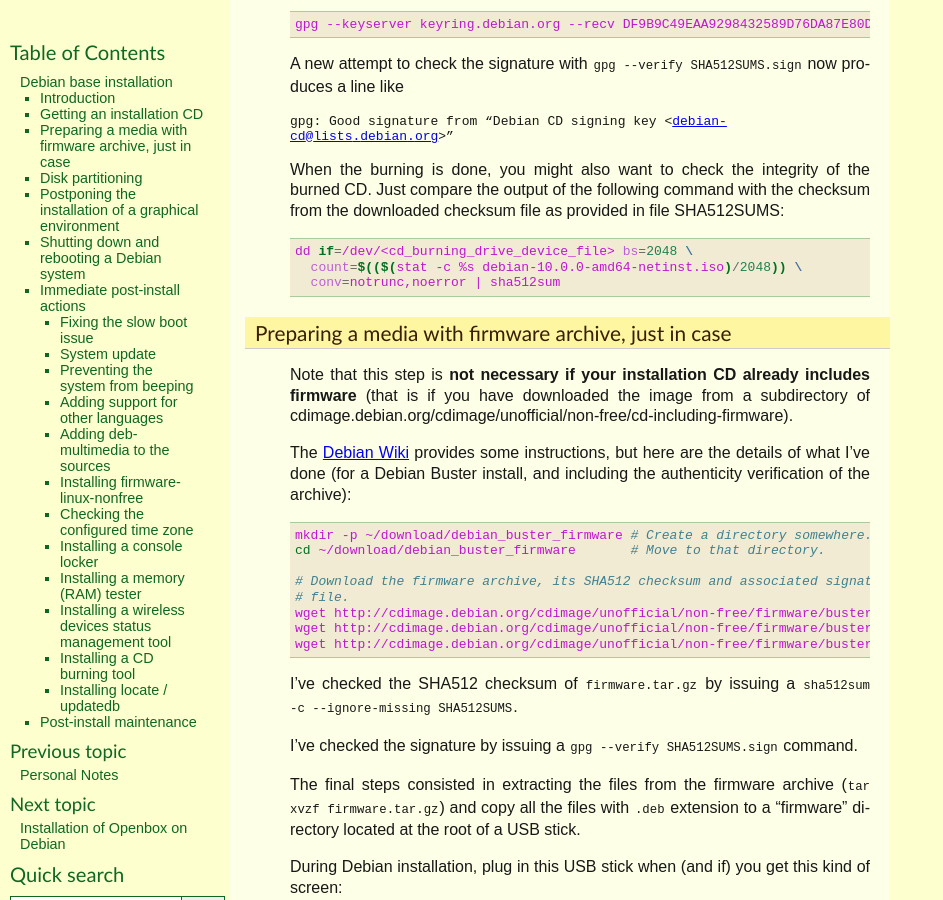
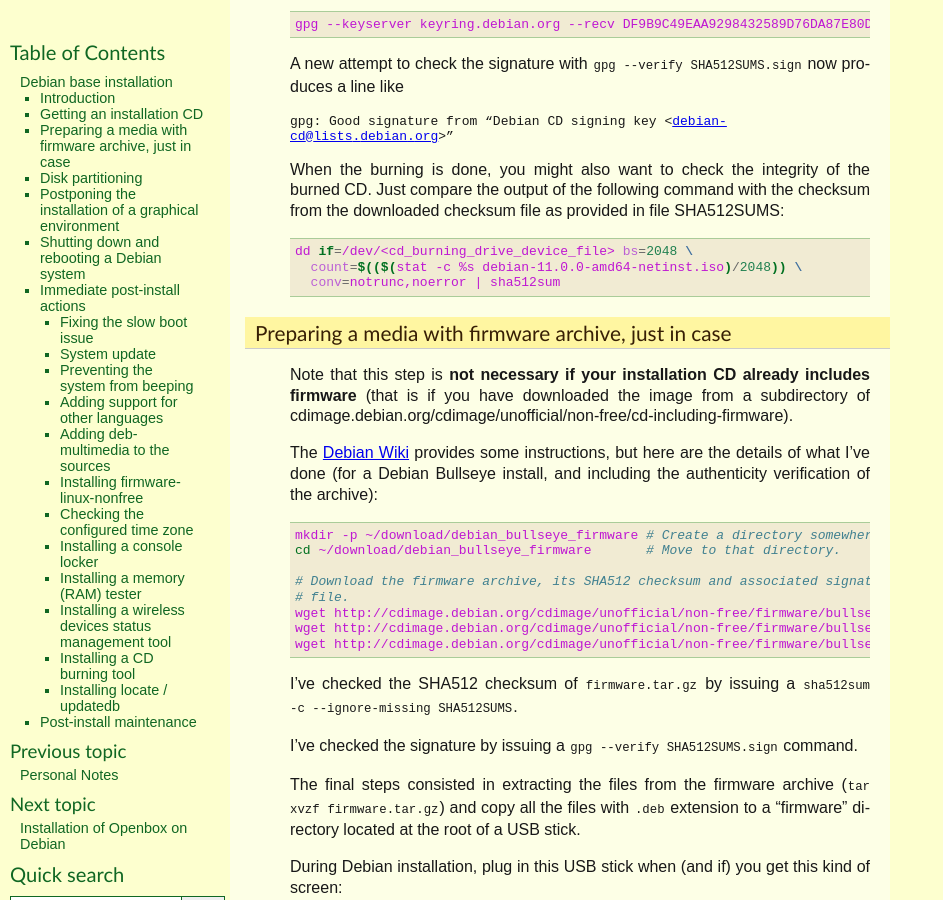
Before and after one commit to thierr26/thierr26_personal_notes_sphinx_sources, a Sphinx documentation site: the page built from source/debian_base_install.rst, in a window 1280 px wide and 900 px high, scrolled down 1517 px. Shown: the whole window, without its empty margins (0-943 px from the left). Built offline with Sphinx 7.4.7, drawn with Linux system fonts in a browser that asks for light colours; some of the changed text lies outside the part shown.

Commit message:
Update Debian base install page for Debian 11

```diff
--- a/source/debian_base_install.rst
+++ b/source/debian_base_install.rst
@@ -48,16 +48,16 @@
 If you have a fast enough internet connection and a CD burning drive, you can
 download a `small (approximately 300MB) installation image
 <https://www.debian.org/distrib/netinst>`_ and burn it to a blank CD-R.
-Commands like the ones below should do it. The example is for Debian 10.0.0
-(Buster). Note also that it is assumed that you have `cdrskin
+Commands like the ones below should do it. The example is for Debian 11.0.0
+(Bullseye). Note also that it is assumed that you have `cdrskin
 <http://scdbackup.sourceforge.net/cdrskin_eng.html>`_ installed. Run ``apt-get
 install cdrskin`` **as root** if not. Note also that the
 ``dev=<cd_burning_drive_device_file>`` option is probably not mandatory as
 cdrskin can detect CD burning devices (``cdrskin --devices`` lists the detected
 devices)::
 
-  wget https://cdimage.debian.org/debian-cd/current/amd64/iso-cd/debian-10.0.0-amd64-netinst.iso
-  cdrskin dev=<cd_burning_drive_device_file> -eject -v -data debian-10.0.0-amd64-netinst.iso
+  wget https://cdimage.debian.org/debian-cd/current/amd64/iso-cd/debian-11.0.0-amd64-netinst.iso
+  cdrskin dev=<cd_burning_drive_device_file> -eject -v -data debian-11.0.0-amd64-netinst.iso
 
 You might want to verify the authenticity of the ISO image. Download the SHA512
 checksum and associated signature file::
@@ -90,7 +90,7 @@
 from the downloaded checksum file as provided in file SHA512SUMS::
 
   dd if=/dev/<cd_burning_drive_device_file> bs=2048 \
-    count=$(($(stat -c %s debian-10.0.0-amd64-netinst.iso)/2048)) \
+    count=$(($(stat -c %s debian-11.0.0-amd64-netinst.iso)/2048)) \
     conv=notrunc,noerror | sha512sum
 
 
@@ -108,17 +108,17 @@
 cdimage.debian.org/cdimage/unofficial/non-free/cd-including-firmware).
 
 The `Debian Wiki <https://wiki.debian.org/Firmware>`_ provides some
-instructions, but here are the details of what I've done (for a Debian Buster
+instructions, but here are the details of what I've done (for a Debian Bullseye
 install, and including the authenticity verification of the archive)::
 
-  mkdir -p ~/download/debian_buster_firmware # Create a directory somewhere.
-  cd ~/download/debian_buster_firmware       # Move to that directory.
+  mkdir -p ~/download/debian_bullseye_firmware # Create a directory somewhere.
+  cd ~/download/debian_bullseye_firmware       # Move to that directory.
 
   # Download the firmware archive, its SHA512 checksum and associated signature
   # file.
-  wget http://cdimage.debian.org/cdimage/unofficial/non-free/firmware/buster/current/firmware.tar.gz
-  wget http://cdimage.debian.org/cdimage/unofficial/non-free/firmware/buster/current/SHA512SUMS
-  wget http://cdimage.debian.org/cdimage/unofficial/non-free/firmware/buster/current/SHA512SUMS.sign
+  wget http://cdimage.debian.org/cdimage/unofficial/non-free/firmware/bullseye/current/firmware.tar.gz
+  wget http://cdimage.debian.org/cdimage/unofficial/non-free/firmware/bullseye/current/SHA512SUMS
+  wget http://cdimage.debian.org/cdimage/unofficial/non-free/firmware/bullseye/current/SHA512SUMS.sign
 
 I've checked the SHA512 checksum of ``firmware.tar.gz`` by issuing a
 ``sha512sum -c --ignore-missing SHA512SUMS``.
@@ -335,10 +335,10 @@
 
 http://deb-multimedia.org provides some instructions:
 
-First, add **as root** a line like this one (example for Debian Buster) in your
-``/etc/apt/sources.list``:
+First, add **as root** a line like this one (example for Debian Bullseye) in
+your ``/etc/apt/sources.list``:
 
-| deb https://www.deb-multimedia.org buster main non-free
+| deb https://www.deb-multimedia.org bullseye main non-free
 
 Then, issue **as root** the following commands::
 
```
Also changed, not shown: 1 other file.
